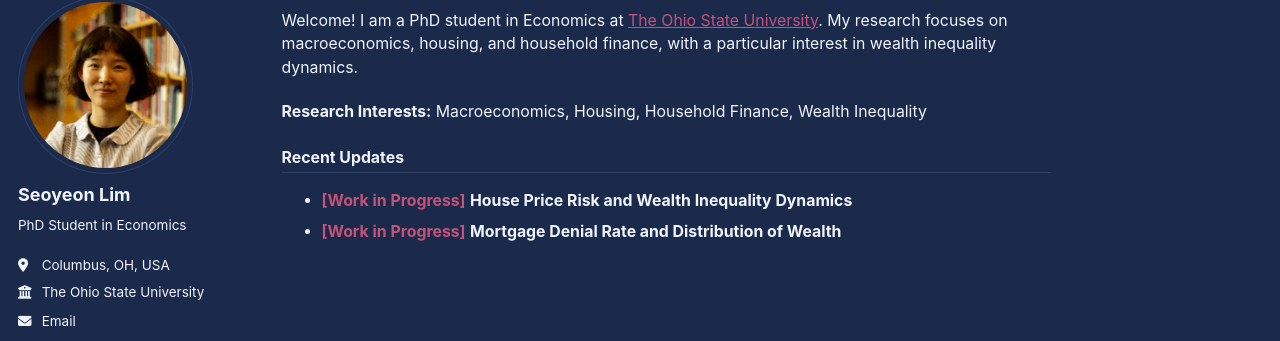
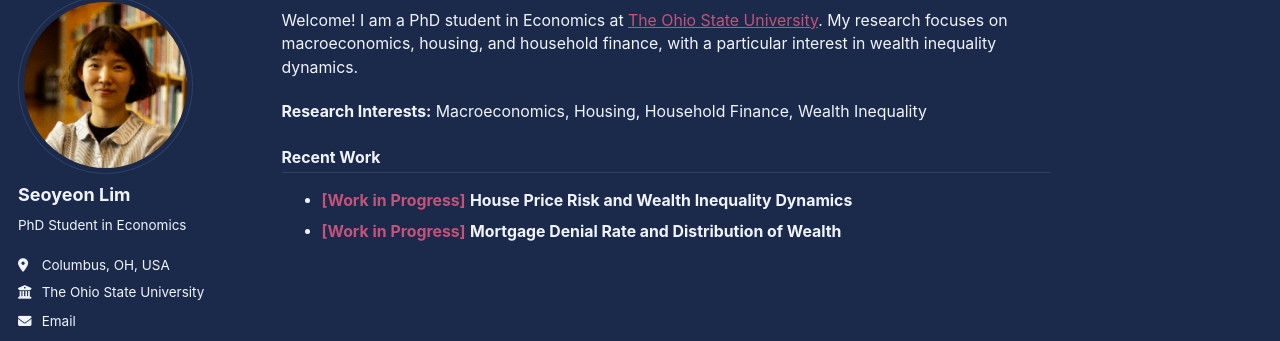
Before and after one commit to seoyeon-lim/academic.github.io, a Jekyll site: the page built from _pages/about.md, in a window 1280 px wide. Shown: the part 105-446 px from the top of the page. Built offline with Jekyll 4.4.1, drawn with Linux system fonts in a browser that asks for light colours; a script bundle is joined from its source files by our own code; library files that are not in the unit come from our copies.

Commit message:
Rename section to Recent Work
Co-Authored-By: Claude Sonnet 4.6 <noreply@anthropic.com>

```diff
--- a/_pages/about.md
+++ b/_pages/about.md
@@ -11,7 +11,7 @@ Welcome! I am a PhD student in Economics at [The Ohio State University](https://
 
 **Research Interests:** Macroeconomics, Housing, Household Finance, Wealth Inequality
 
-#### Recent Updates
+#### Recent Work
 
 - <span style="color:#C4527A">**[Work in Progress]**</span> **House Price Risk and Wealth Inequality Dynamics**
 - <span style="color:#C4527A">**[Work in Progress]**</span> **Mortgage Denial Rate and Distribution of Wealth**
```
